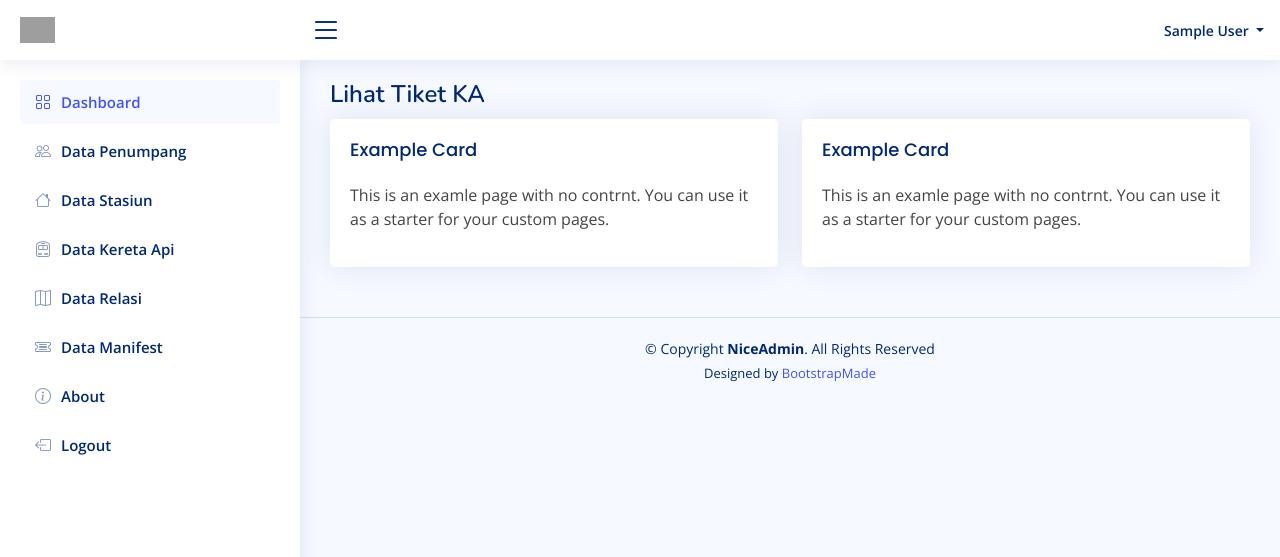
After one commit to dwiadisa/FAKEKAIACCESS, a CodeIgniter app: page /kai-access/index.php/data_tiket_penumpang/lihat_tiket/1 in a window 1280 px wide. The commit adds this page. Shown: the top 557 px of the page. Run offline with CodeIgniter, Linux system fonts and the light colour scheme; the visitor is signed in with stand-in values (Sample User, id 1); data that the repository does not hold is empty; some libraries are stand-ins or nearby versions; grey boxes are pictures that could not be loaded.

Commit message:
proses tahap 1 manifest dan tiket KA penumpang

```diff
--- a/application/controllers/Data_tiket_penumpang.php
+++ b/application/controllers/Data_tiket_penumpang.php
@@ -7,17 +7,36 @@ class Data_tiket_penumpang extends CI_Controller
     public function __construct()
     {
         parent::__construct();
+        $this->load->model('Tiket_KA_Penumpang_model');
+        if (!is_login()) redirect('auth?alert=belum_login');
     }
 
     public function index()
     {
         $data = [
             'title' => "Data Tiket Penumpang",
+            'tiket' => $this->Tiket_KA_Penumpang_model->load_tiket_penumpang()->result()
 
 
         ];
-        $this->load->view('templates/header_sidebar');
+
+
+        // var_dump($cek);
+        $this->load->view('templates/header_sidebar', $data);
         $this->load->view('partials/data_tiket_penumpang/index', $data);
+        $this->load->view('templates/footer');
+    }
+
+    public function lihat_tiket($id)
+    {
+        $where = array('kode_reservasi' =>  $id,);
+        $data = [
+            'title' => "Data Tiket Penumpang" . " " .  $id,
+            'tiket' => $this->Tiket_KA_Penumpang_model->lihat_tiket_penumpang($where)->result()
+        ];
+
+        $this->load->view('templates/header_sidebar', $data);
+        $this->load->view('partials/data_tiket_penumpang/lihat', $data);
         $this->load->view('templates/footer');
     }
 }
--- a/application/controllers/Pesan_tiket_ka.php
+++ b/application/controllers/Pesan_tiket_ka.php
@@ -23,7 +23,7 @@ class Pesan_tiket_ka extends CI_Controller
 
 
         $data = [
-            'title' => " Tambah Data Manifest",
+            'title' => "Pesan Tiket KA",
             'relasi' => $this->Relasi_model->lihat_relasi()->result(),
             'data_stasiun' => $this->Stasiun_model->lihat_stasiun()->result()
 
@@ -85,7 +85,7 @@ class Pesan_tiket_ka extends CI_Controller
             );
 
             $this->Manifest_model->tambah_manifest($data);
-            echo "data sukses";
+            redirect('Data_tiket_penumpang');
         } else {
             $where = array(
                 'id_relasi' =>  $this->input->post('relasi')
--- a/application/models/Manifest_model.php
+++ b/application/models/Manifest_model.php
@@ -47,8 +47,9 @@ class Manifest_model extends CI_Model
         $this->db->insert('data_manifest', $data);
     }
 
-    public function lihat_manifest_id()
+    public function lihat_manifest_id($where)
     {
+        return $this->db->get_where('data_manifest', $where);
     }
 }
 
--- a/application/models/Tiket_KA_Penumpang_model.php
+++ b/application/models/Tiket_KA_Penumpang_model.php
@@ -21,6 +21,23 @@ class Tiket_KA_Penumpang_model extends CI_Model
 
         return $this->db->get_where('data_penumpang', $where);
     }
+
+    public function load_tiket_penumpang()
+    {
+        $session_penump = $this->session->userdata('id_user');
+        $this->db->select('*');
+        $this->db->from('data_manifest_lengkap');
+        $this->db->where('penumpang', $session_penump);
+        $this->db->order_by("id_relasi", "desc");
+
+        $query = $this->db->get();
+        return $query;
+    }
+
+    public function lihat_tiket_penumpang($where)
+    {
+        return $this->db->get_where('data_manifest_lengkap', $where);
+    }
 }
 
 
--- /dev/null
+++ b/application/views/partials/data_tiket_penumpang/lihat.php
@@ -0,0 +1,34 @@
+<main id="main" class="main">
+
+    <div class="pagetitle">
+        <h1>Lihat Tiket KA</h1>
+
+    </div><!-- End Page Title -->
+
+    <section class="section">
+        <div class="row">
+            <div class="col-lg-6">
+
+                <div class="card">
+                    <div class="card-body">
+                        <h5 class="card-title">Example Card</h5>
+                        <p>This is an examle page with no contrnt. You can use it as a starter for your custom pages.</p>
+                    </div>
+                </div>
+
+            </div>
+
+            <div class="col-lg-6">
+
+                <div class="card">
+                    <div class="card-body">
+                        <h5 class="card-title">Example Card</h5>
+                        <p>This is an examle page with no contrnt. You can use it as a starter for your custom pages.</p>
+                    </div>
+                </div>
+
+            </div>
+        </div>
+    </section>
+
+</main><!-- End #main -->
--- a/application/views/partials/pemesanan_tiket/tambah.php
+++ b/application/views/partials/pemesanan_tiket/tambah.php
@@ -1,7 +1,7 @@
 <main id="main" class="main">
 
     <div class="pagetitle">
-        <h1>Tambah Data Manifest</h1>
+        <h1>Tambah Data Pemesanan</h1>
 
     </div><!-- End Page Title -->
 
```
Also changed, not shown: application/views/partials/data_tiket_penumpang/index.php (+58 -1 lines).
